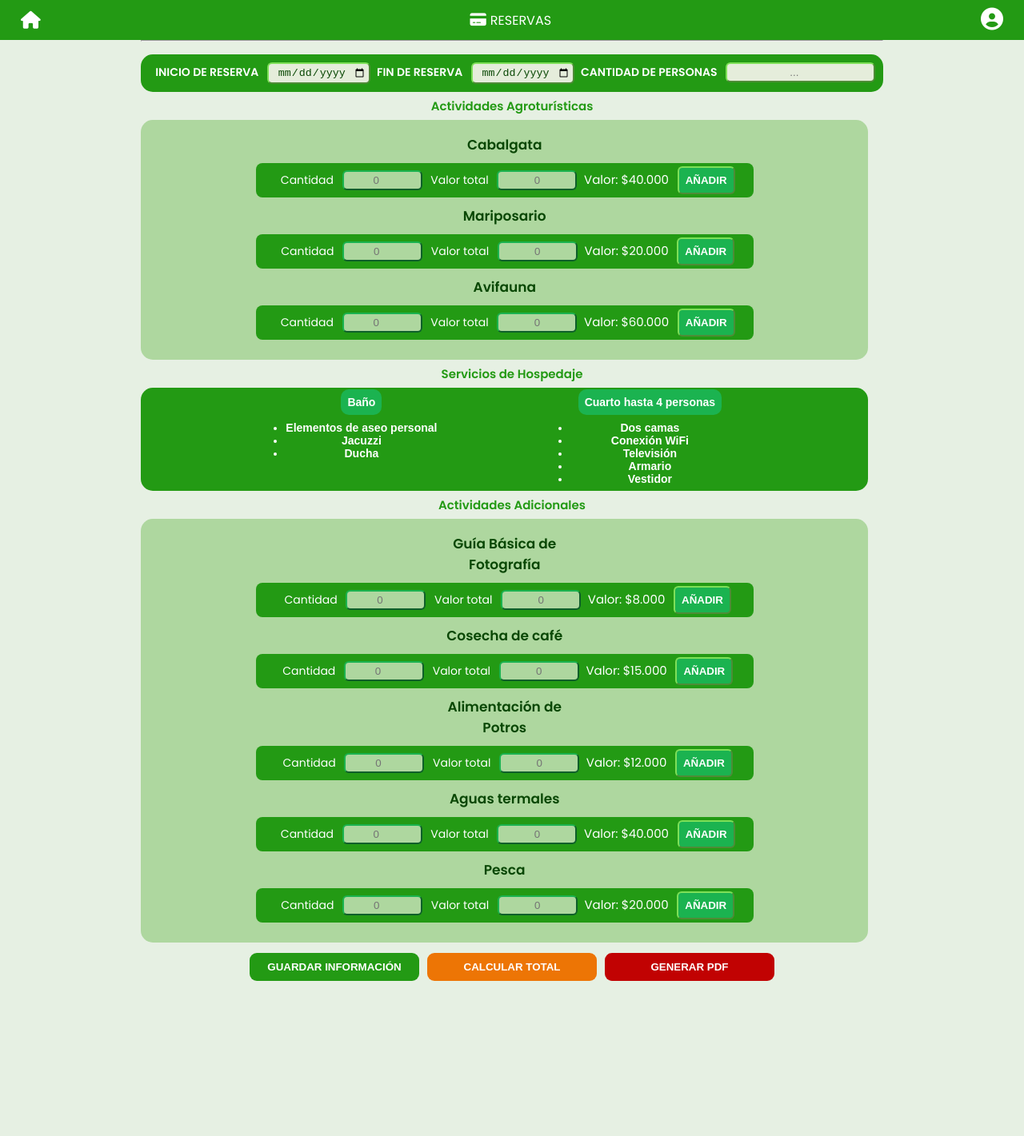
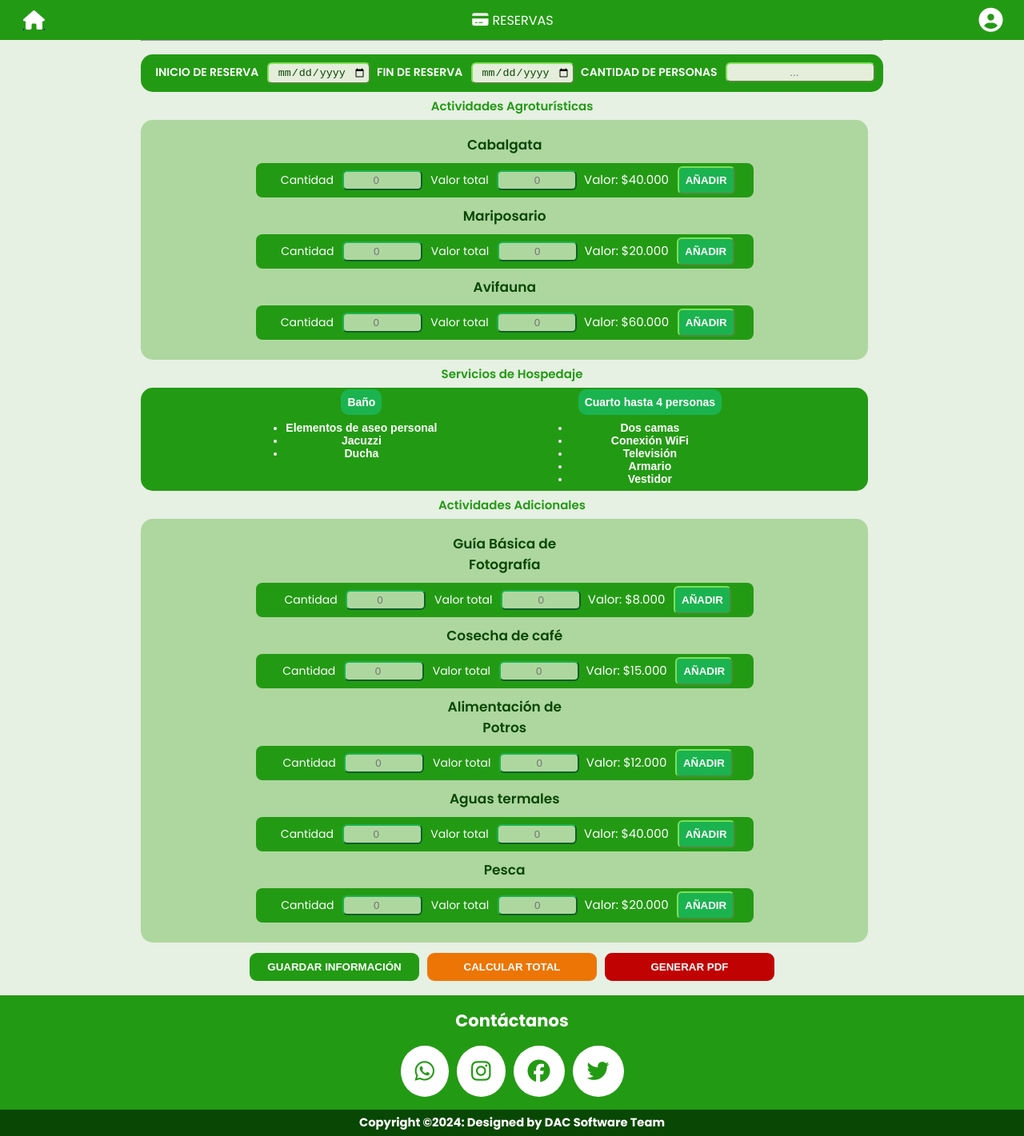
Before and after one commit to Dixon07Marino/AgroTour-SENA, a website: page docs/pages/pagos/onlinepay.html in a window 1280 px wide. Shown: the whole page at 80% size. Before the commit the page ends 1245 px from the top, so only its background shows below. Drawn offline with nearby package versions, Linux system fonts and the light colour scheme; a web font is replaced by a local one.

Commit message:
Pagos con footer, ligeros ajustes al nav, para generar pdf es necesario que las 3 agroactividades del paquete tengan añadidas un valor superior a 0

```diff
--- a/docs/pages/home/styles.css
+++ b/docs/pages/home/styles.css
@@ -37,14 +37,16 @@ span {
 }
 
 .home {
-	font-size: 2.2rem;
+	font-size: 2.4rem;
+	color: white;
+	padding: 0.9rem;
 	border-radius: 0.5rem;
-	transition: 0.7s;
-	padding: 0.6rem;
+	transition: 0.5s;
 	position: relative;
-	transition: 0.7s;
-	color: white;
-	position: relative;
+	display: flex;
+	justify-content: center;
+	align-items: center;
+    font-family: Arial , sans-serif;
 }
 
 .home:hover {
@@ -106,8 +108,11 @@ span {
 .profile {
 	font-size: 3rem;
 	color: white;
-	padding: 0.6rem;
+	padding: 0.650rem;
 	border-radius: 0.5rem;
+	display: flex;
+	justify-content: center;
+	align-items: center;
 	transition: 0.5s;
 	position: relative;
     font-family: Arial , sans-serif;
--- a/docs/pages/pagos/online-payment.js
+++ b/docs/pages/pagos/online-payment.js
@@ -584,8 +584,11 @@ document.getElementById("generate-pdf").addEventListener("click", function() {
     const reserveBeginning = document.getElementById("reserve-beginning").value;
     const reserveEnd = document.getElementById("reserve-end").value;
     const costumers = document.getElementById("costumers-amount").value;
+    const activity1 = document.getElementById("entry-value1").value;
+    const activity2 = document.getElementById("entry-value2").value;
+    const activity3 = document.getElementById("entry-value3").value;
 
-    if (!reserveBeginning || !reserveEnd || !costumers) {
+    if (!reserveBeginning || !reserveEnd || !costumers || !activity1 || !activity2 || !activity3) {
         alert("Por favor, complete todos los campos obligatorios antes de generar el PDF.");
         return;
     }
--- a/docs/pages/pagos/online_payment.css
+++ b/docs/pages/pagos/online_payment.css
@@ -49,14 +49,16 @@ span {
 }
 
 .home {
-	font-size: 2.2rem;
+	font-size: 2.4rem;
+	color: white;
+	padding: 0.9rem;
 	border-radius: 0.5rem;
-	transition: 0.7s;
-	padding: 0.6rem;
+	transition: 0.5s;
 	position: relative;
-	transition: 0.7s;
-	color: white;
-	position: relative;
+	display: flex;
+	justify-content: center;
+	align-items: center;
+    font-family: Arial , sans-serif;
 }
 
 .home:hover {
@@ -116,10 +118,13 @@ span {
 }
 
 .profile {
-	font-size: 2.8rem;
+	font-size: 3rem;
 	color: white;
-	padding: 0.6rem;
+	padding: 0.650rem;
 	border-radius: 0.5rem;
+	display: flex;
+	justify-content: center;
+	align-items: center;
 	transition: 0.5s;
 	position: relative;
     font-family: Arial , sans-serif;
@@ -611,3 +616,74 @@ label{
 	padding-left: 10px;
 	width: 50%;
 }
+
+footer {
+	display: flex;
+	flex-direction: column;
+	justify-content: center;
+	align-items: center;
+	color: white;
+	height: auto;
+	background: #239A14;
+}
+
+.contactanos {
+	font-size: 1.2rem;
+}
+
+.social-media {
+	display: flex;
+	font-size: 2.8rem;
+	gap: 1rem;
+	text-align: center;
+}
+
+.social-media i {
+	font-weight: 500;
+	color: #239A14;
+	background: white;
+	padding: 1.8rem;
+	border-radius: 50%;
+	transition: 0.3s ease-out;
+}
+
+ .social-media i:hover {
+	transform: scale(1.1);
+}
+
+#wapp:hover {
+	background: #35db72;
+	color: white;
+}
+
+#ig {
+	background: linear-gradient(60deg, white, white, white, white, white);
+}
+
+#ig:hover {
+	background: linear-gradient(60deg, #feda75, #fa7e1e, #d62976, #962fbf, #4f5bd5);
+	color: white;
+}
+
+#face:hover {
+	background: #3b5998;
+	color: white;
+}
+
+#twit:hover {
+	background: #00acee;
+	color: white;
+}
+
+.credits {
+	text-align: center;
+	width: 100%;
+	background: rgb(9, 71, 4);
+	padding: 0.6rem;
+	font-size: 12.6px;
+	font-weight: 100;
+}
+
+.contactanos {
+	font-size: 18px;
+}
--- a/docs/pages/pagos/onlinepay.html
+++ b/docs/pages/pagos/onlinepay.html
@@ -243,7 +243,26 @@
 
 </main>
 
+<footer>
+    <br>
+    <div class="contactanos">
+        <h3>Contáctanos</h3>
+    </div>
+    <br>
+    <div class="social-media">
+        <a href=""><i class="fa-brands fa-whatsapp" id="wapp"></i></a>
+        <a href=""><i class="fa-brands fa-instagram" id="ig"></i></a>
+        <a href=""><i class="fa-brands fa-facebook" id="face"></i></a>
+        <a href=""><i class="fa-brands fa-twitter" id="twit"></i></a>
+    </div>
+    <br>
+    <div class="credits">
+        <h3>Copyright ©2024: Designed by DAC Software Team</h3>
+    </div>
+</footer>
+
 <script src="online-payment.js"></script>
+
 
 </body>
 </html>
--- a/docs/pages/reserve/styles.css
+++ b/docs/pages/reserve/styles.css
@@ -33,14 +33,16 @@ body {
 }
 
 .home {
-	font-size: 2.2rem;
+	font-size: 2.4rem;
+	color: white;
+	padding: 0.9rem;
 	border-radius: 0.5rem;
-	transition: 0.7s;
-	padding: 0.6rem;
+	transition: 0.5s;
 	position: relative;
-	transition: 0.7s;
-	color: white;
-	position: relative;
+	display: flex;
+	justify-content: center;
+	align-items: center;
+    font-family: Arial , sans-serif;
 }
 
 .home:hover {
@@ -100,10 +102,13 @@ body {
 }
 
 .profile {
-	font-size: 2.8rem;
+	font-size: 3rem;
 	color: white;
-	padding: 0.6rem;
+	padding: 0.650rem;
 	border-radius: 0.5rem;
+	display: flex;
+	justify-content: center;
+	align-items: center;
 	transition: 0.5s;
 	position: relative;
     font-family: Arial , sans-serif;
```
Also changed, not shown: docs/pages/home/index.html (+4 -4 lines), docs/pages/reserve/index.html (+4 -4 lines).
